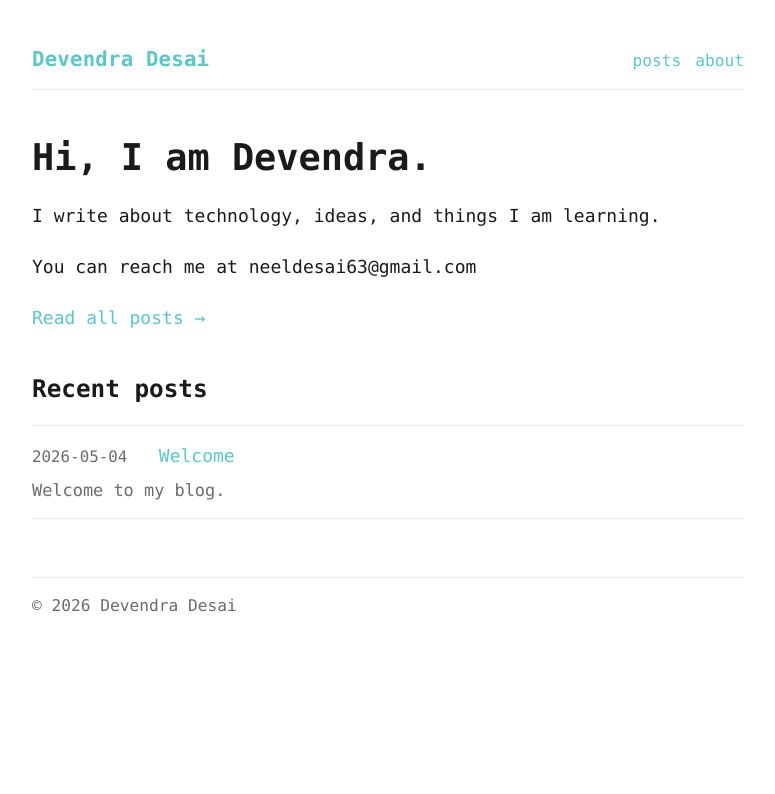
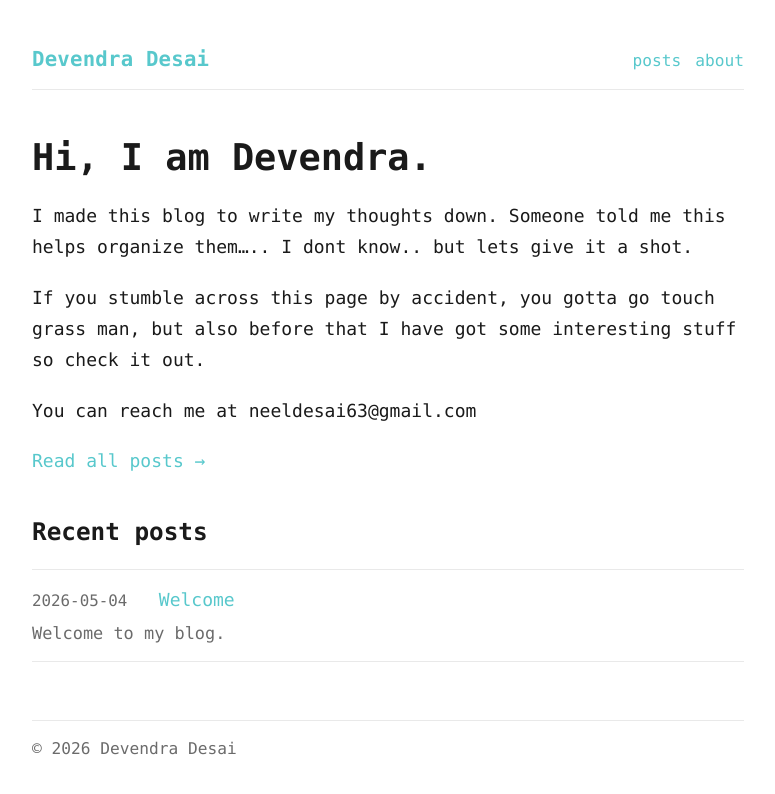
Before and after one commit to devdesai-work/me-blog, a Jekyll site: the page built from index.md, in a window 1280 px wide. Shown: the top 794 px of the page, without its empty margins (252-1027 px from the left). Built offline with Jekyll 4.4.1, drawn with Linux system fonts in a browser that asks for light colours.

Commit message:
Updated me , and about

```diff
--- a/index.md
+++ b/index.md
@@ -4,7 +4,9 @@ title: Home
 ---
 # Hi, I am Devendra.
 
-I write about technology, ideas, and things I am learning.
+I made this blog to write my thoughts down. Someone told me this helps organize them..... I dont know.. but lets give it a shot.
+
+If you stumble across this page by accident, you gotta go touch grass man, but also before that I have got some interesting stuff so check it out.
 
 You can reach me at neeldesai63@gmail.com
 
```
Also changed, not shown: about.md (+1 -1 lines).
